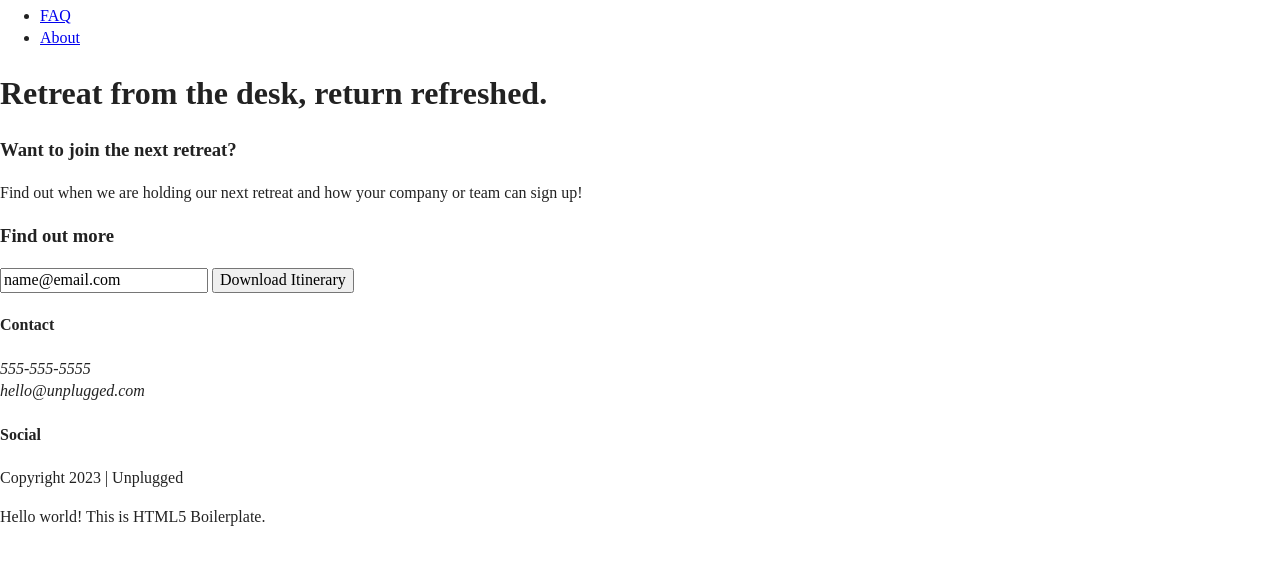
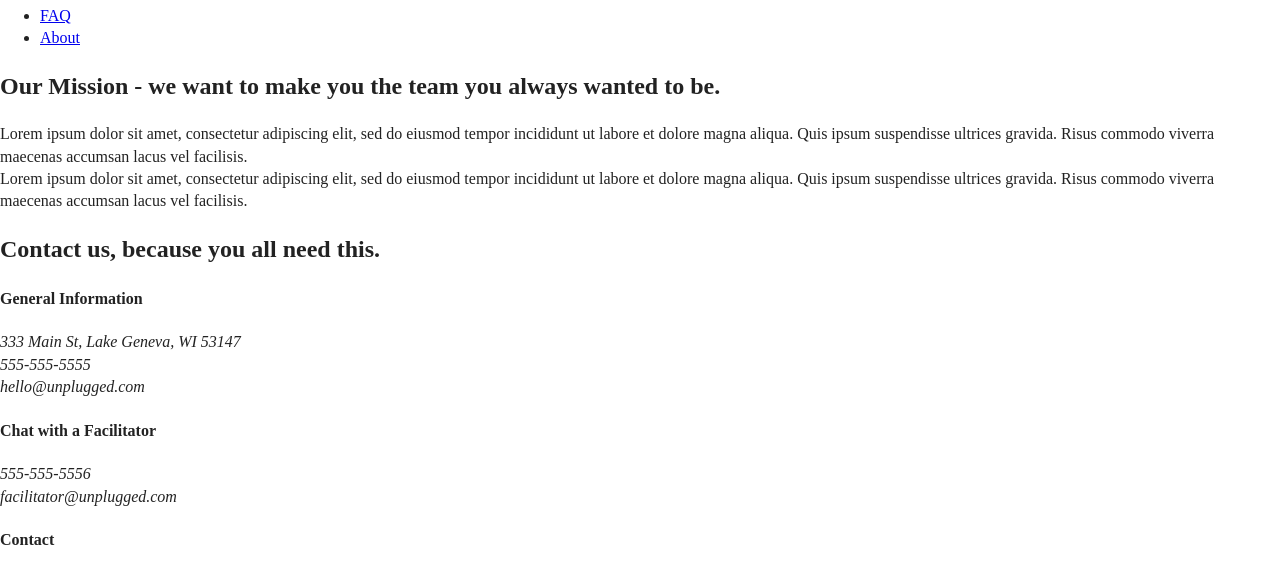
Before and after one commit to KBuzitis/unplugged, a website: page about/index.html in a window 1280 px wide. Shown: the part 203-773 px from the top of the page. Drawn offline with Linux system fonts and the light colour scheme; files whose address does not match are found by name.

Commit message:
about section content

```diff
--- a/about/index.html
+++ b/about/index.html
@@ -38,32 +38,48 @@
     </div>
   </header>
   <main>
-    <section class="hero-area">
+    <section class="mission">
       <div class="content-wrapper">
-        <h1>
-          Retreat from the desk, return refreshed.
-        </h1>
+        <div class="mission-content">
+          <h2>
+            Our Mission - we want to make you the team you always wanted to be.
+          </h2>
+          <p>
+            Lorem ipsum dolor sit amet, consectetur adipiscing elit, sed do eiusmod tempor incididunt ut labore et dolore magna aliqua. Quis ipsum suspendisse ultrices gravida. Risus commodo viverra maecenas accumsan lacus vel facilisis. <br>Lorem ipsum dolor sit amet, consectetur adipiscing elit, sed do eiusmod tempor incididunt ut labore et dolore magna aliqua. Quis ipsum suspendisse ultrices gravida. Risus commodo viverra maecenas accumsan lacus vel facilisis.
+          </p>
+        </div>
       </div>
     </section>
-    <aside>
+    <section class="map">
+      <figure>
+
+      </figure>
+    </section>
+    <section class="contact-section">
       <div class="content-wrapper">
-        <div class="form-description">
-          <h3>
-            Want to join the next retreat?
-          </h3>
-          <p>
-            Find out when we are holding our next retreat and how your company or team can sign up!
-          </p>
+        <div class="contact-content">
+          <h2>
+              Contact us, because you all need this.
+          </h2>
+          <div class="general-info">
+            <h4>
+              General Information
+            </h4>
+            <address>
+              333 Main St, Lake Geneva, WI 53147<br>555-555-5555<br>hello@unplugged.com
+            </address>
+          </div>
         </div>
-        <div class="form">
-          <h3>
-            Find out more
-          </h3>
-          <input type="text" name="name" value="name@email.com">
-          <input type="button" value="Download Itinerary">
+        <div class="facilitator">
+          <h4>
+            Chat with a Facilitator
+          </h4>
+          <address>
+            555-555-5556<br>facilitator@unplugged.com
+          </address>
         </div>
       </div>
-    </aside>
+    </section>
   </main>
   <footer>
     <div class="content-wrapper">
```
